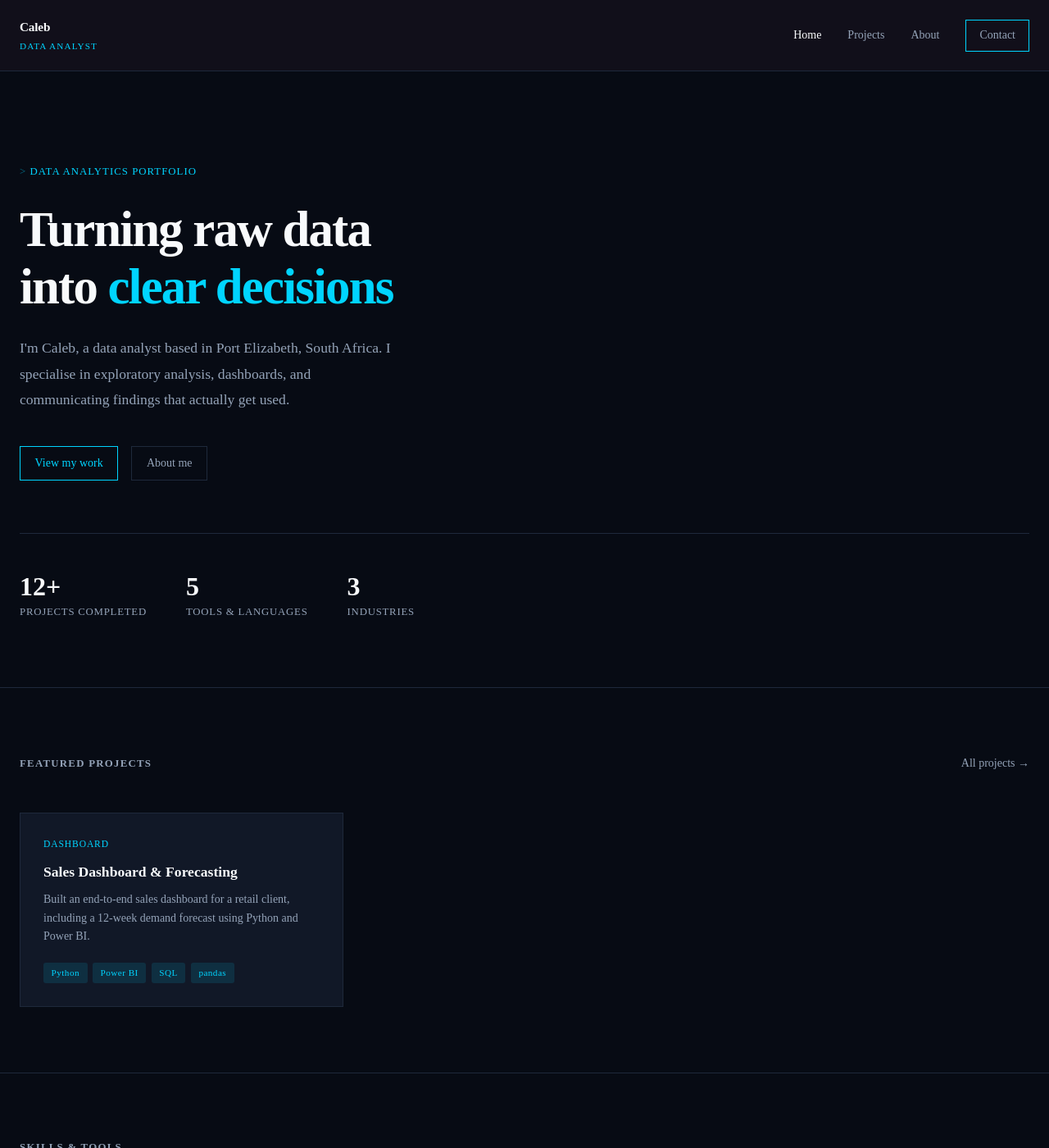
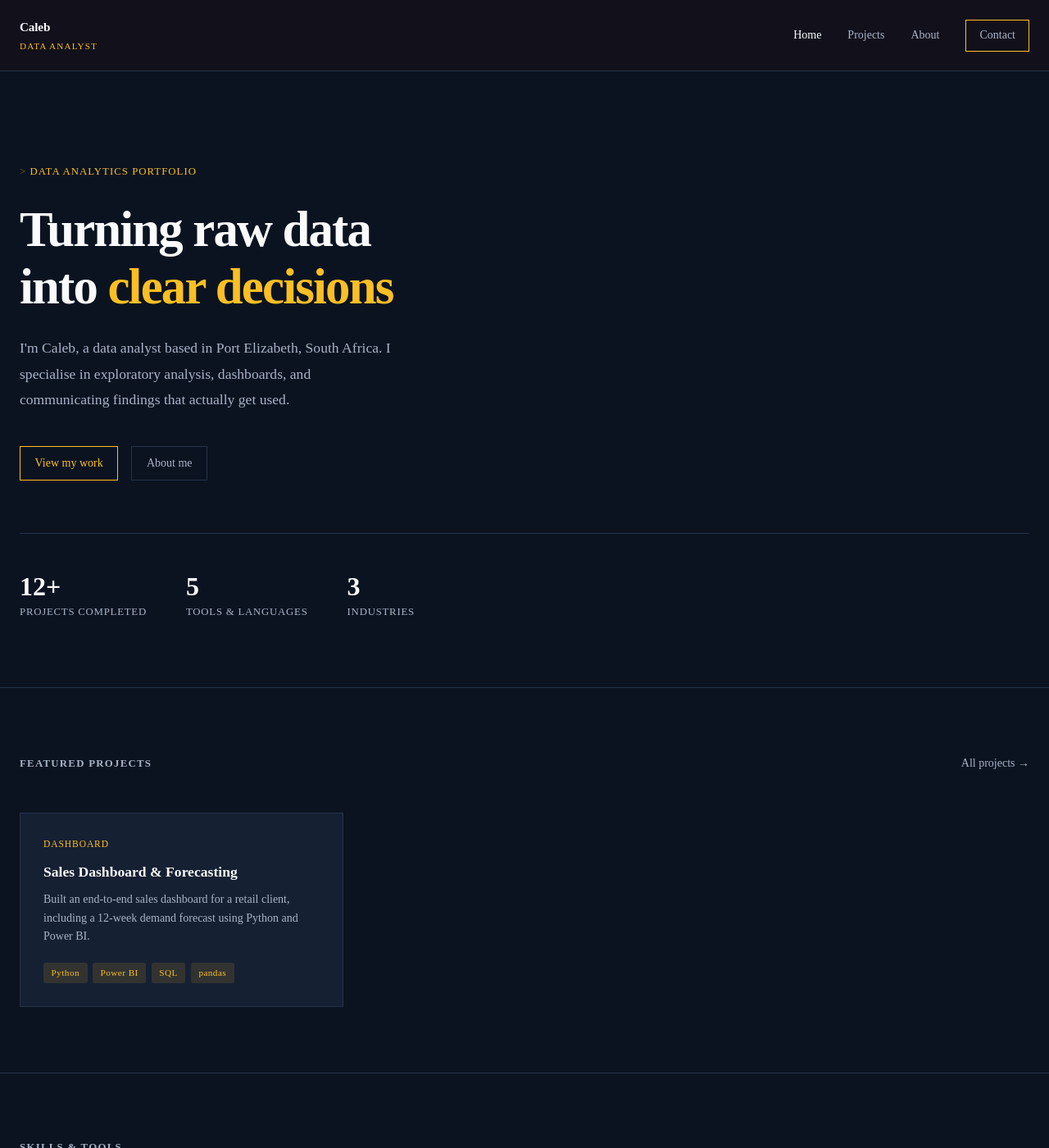
Before and after one commit to Shazilazi/Shazilazi.github.io, a Jekyll site: the page built from index.md, in a window 1280 px wide and 1400 px high. Shown: the whole window at 82% size. Built offline with Jekyll 4.4.1, drawn with Linux system fonts in a browser that asks for light colours.

Commit message:
Update style.css

```diff
--- a/assets/css/style.css
+++ b/assets/css/style.css
@@ -2,15 +2,15 @@
    TOKENS
    ============================================ */
 :root {
-  --bg:         #070B14;
-  --surface:    #111827;
-  --border:     #1E293B;
+  --bg:         #0B1320;
+  --surface:    #162033;
+  --border:     #24334A;
 
   --text:       #F8FAFC;
-  --muted:      #94A3B8;
+  --muted:      #A8B3C7;
 
-  --accent:     #00D4FF;
-  --accent-dim: rgba(0,212,255,0.12);
+  --accent:     #FBBF24;
+  --accent-dim: rgba(251,191,36,0.12);
 }
 
 /* ============================================
```
